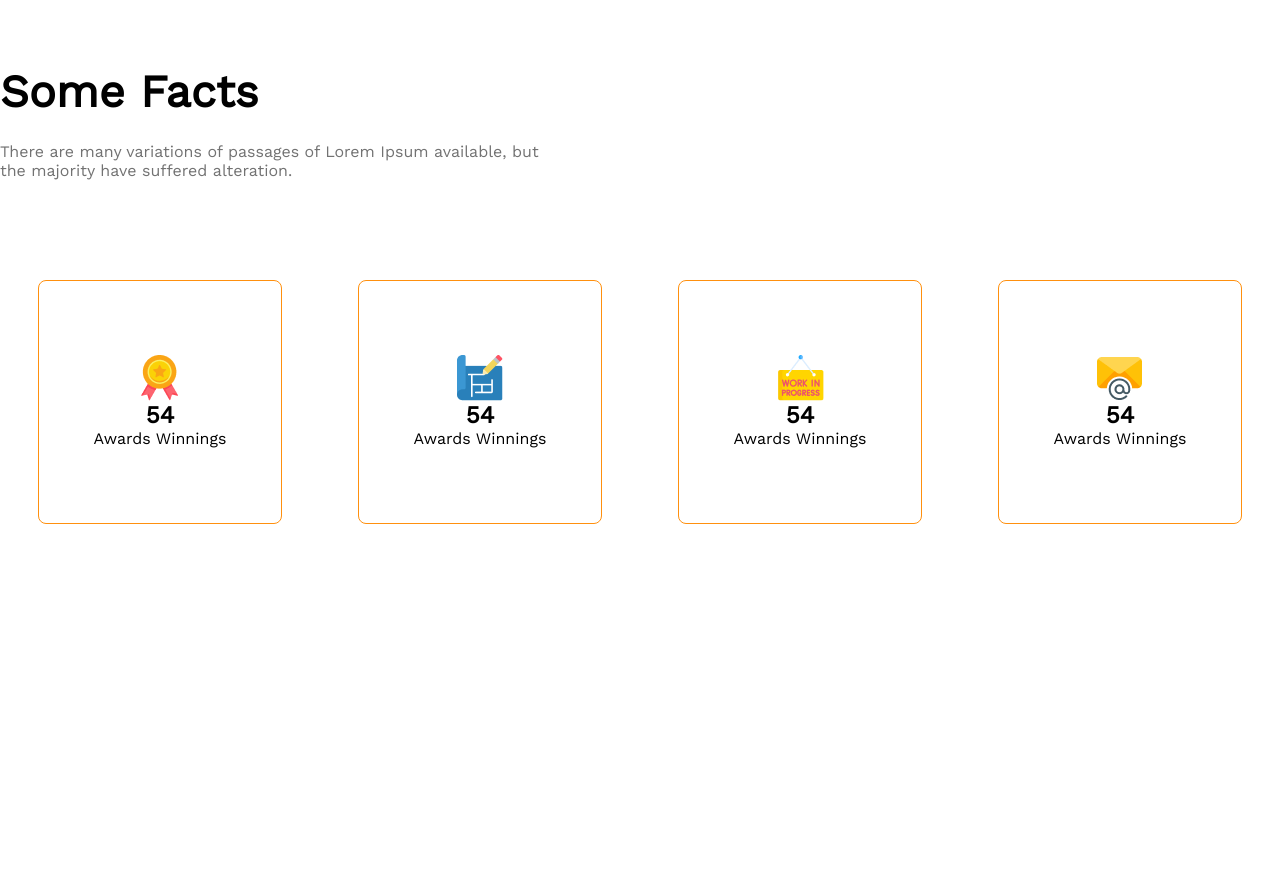
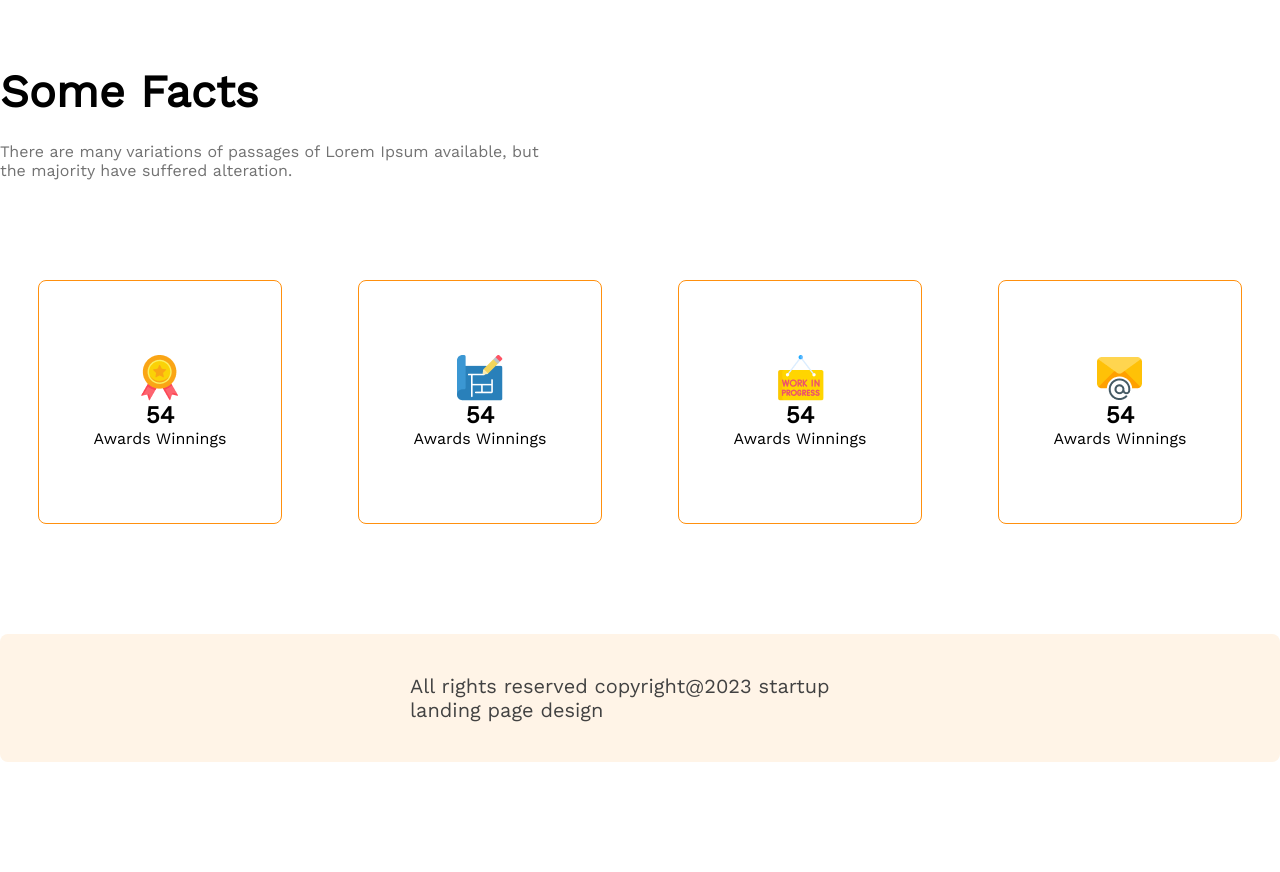
Before and after one commit to Shaysab27/Assignment-2, a plain HTML site: page index.html in a window 1280 px wide. Shown: the part 3477-4349 px from the top of the page. Before the commit the page ends 4001 px from the top, so only its background shows below. Drawn offline with nearby package versions, Linux system fonts and the light colour scheme.

Commit message:
footeradded

```diff
--- a/index.html
+++ b/index.html
@@ -48,8 +48,7 @@
           </div>
         </section>
       </header>
-</body>
-</html>
+
 <main>
     <section>
         <div class="quick-list">
@@ -167,3 +166,11 @@
     </div>
   </section>
 </main>
+<footer>
+    <div class="footer">
+      <p>All rights reserved copyright@2023 startup landing page design</p>
+    </div>
+  </footer>
+</body>
+
+</html>
--- a/style.css
+++ b/style.css
@@ -232,3 +232,20 @@ color: #FFFFFF;
     border-radius: 8px;
     border: 1px solid #FF900E;
 }
+ /* footer style */
+footer{
+    display: flex;
+    justify-content: center;
+}
+.footer{
+    background-color: #FFF4E7;
+    border-radius: 8px;
+    margin: 110px 0px;
+}
+
+.footer p{
+    font-weight: 400;
+    font-size: 20px;
+    color: #424242;
+    padding: 40px 410px;
+}
```
